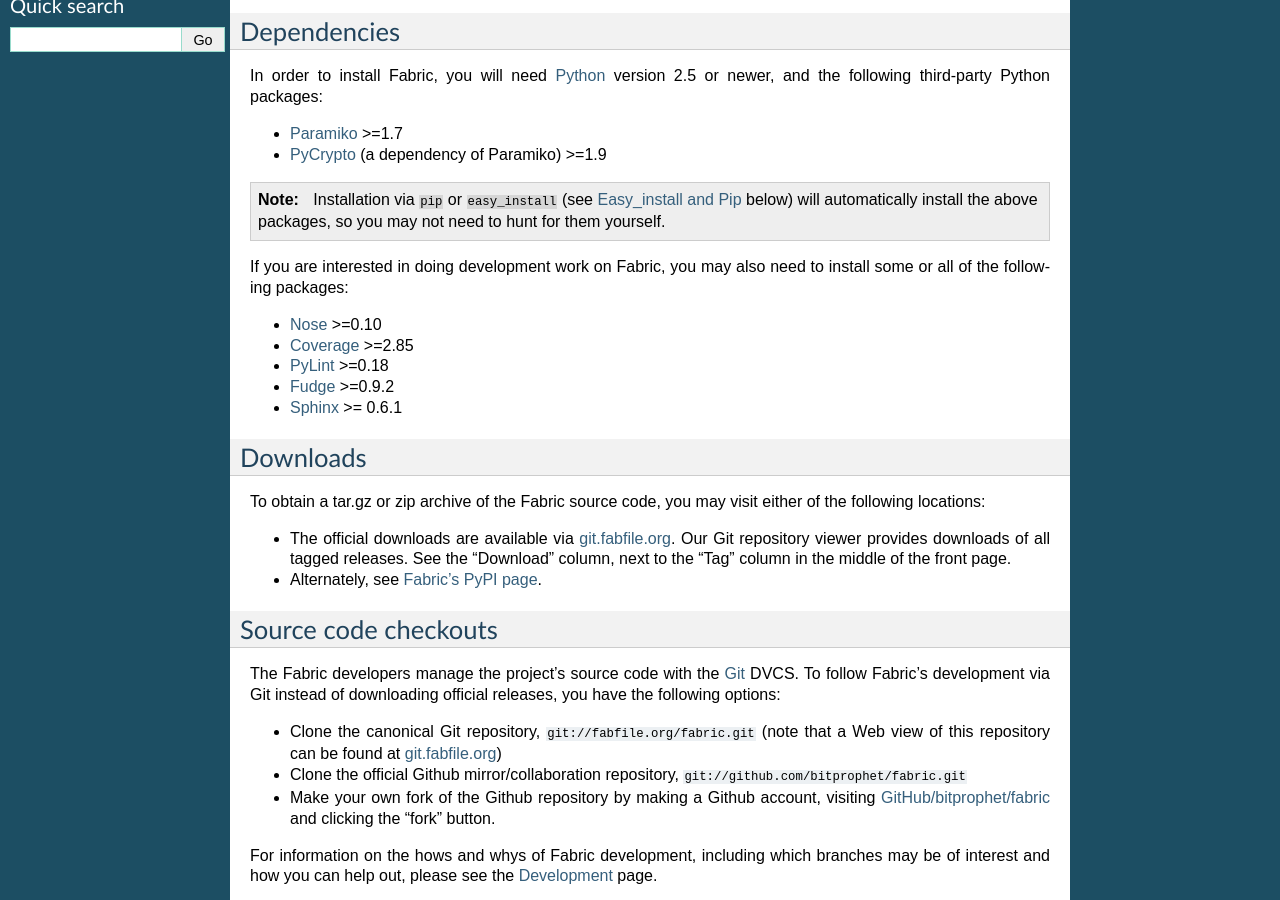
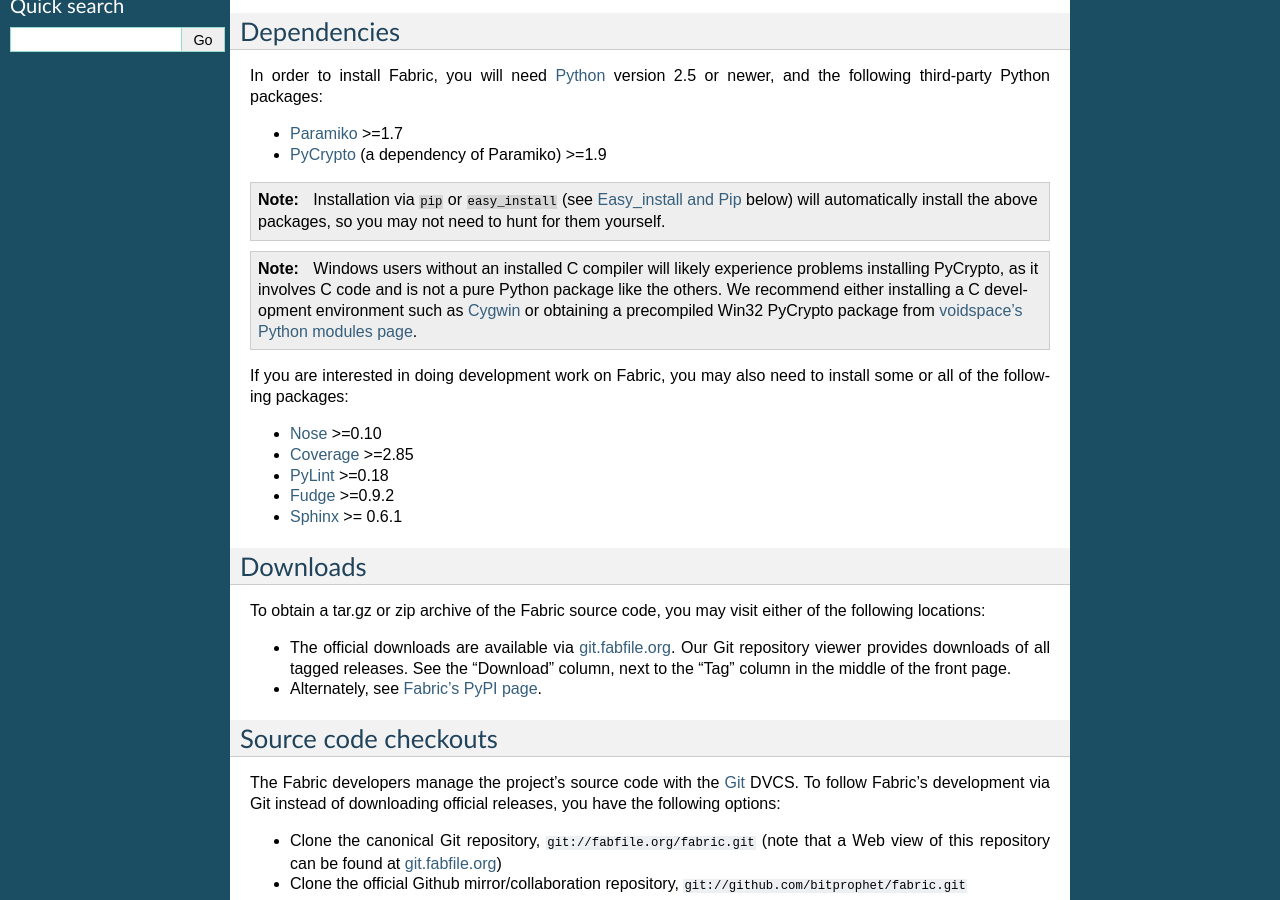
Before and after one commit to fabric/fabric, a Sphinx documentation site: the page built from docs/installation.rst, in a window 1280 px wide and 900 px high, scrolled down 337 px. Built offline with Sphinx 7.4.7, drawn with Linux system fonts in a browser that asks for light colours.

Commit message:
Add note to install docs re: PyCrypto on win32.
Thanks to Utku Karatas for the heads-up.

```diff
--- a/docs/installation.rst
+++ b/docs/installation.rst
@@ -30,6 +30,15 @@
     Installation via ``pip`` or ``easy_install`` (see :ref:`easy-install`
     below) will automatically install the above packages, so you may not need
     to hunt for them yourself.
+
+.. note::
+
+    Windows users without an installed C compiler will likely experience
+    problems installing PyCrypto, as it involves C code and is not a pure
+    Python package like the others. We recommend either installing a C
+    development environment such as `Cygwin <http://cygwin.com>`_ or obtaining
+    a precompiled Win32 PyCrypto package from `voidspace's Python modules page
+    <http://www.voidspace.org.uk/python/modules.shtml#pycrypto>`_.
 
 If you are interested in doing development work on Fabric, you may also need to
 install some or all of the following packages:
```
